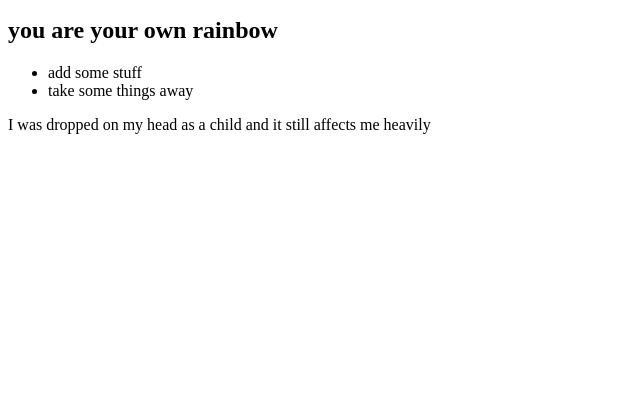
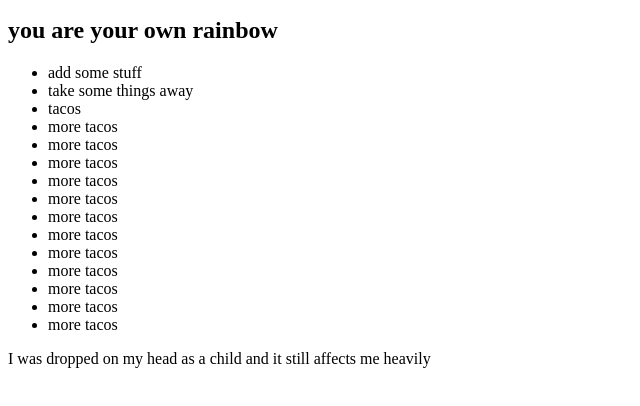
Before and after one commit to shelleyeti/git-flow-practice, a plain HTML site: page index.html in a window 1280 px wide. Shown: the part 110-516 px from the top of the page, without its empty margins (0-640 px from the left). Drawn offline with Linux system fonts and the light colour scheme.

Commit message:
add my changes

```diff
--- a/index.html
+++ b/index.html
@@ -18,6 +18,19 @@
     <ul>
         <li>add some stuff</li>
         <li>take some things away</li>
+        <li>tacos</li>
+        <li>more tacos</li>
+        <li>more tacos</li>
+        <li>more tacos</li>
+        <li>more tacos</li>
+        <li>more tacos</li>
+        <li>more tacos</li>
+        <li>more tacos</li>
+        <li>more tacos</li>
+        <li>more tacos</li>
+        <li>more tacos</li>
+        <li>more tacos</li>
+        <li>more tacos</li>
     </ul>
     <p>I was dropped on my head as a child and it still affects me heavily</p>
 </body>
```
